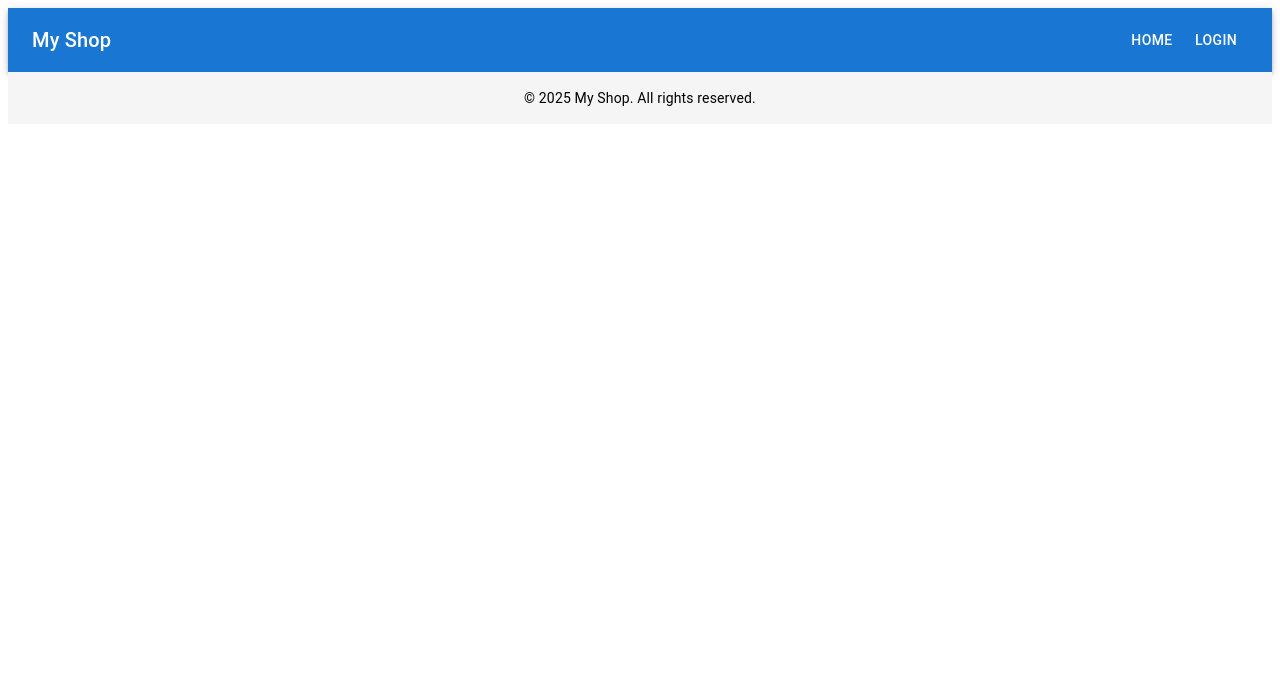
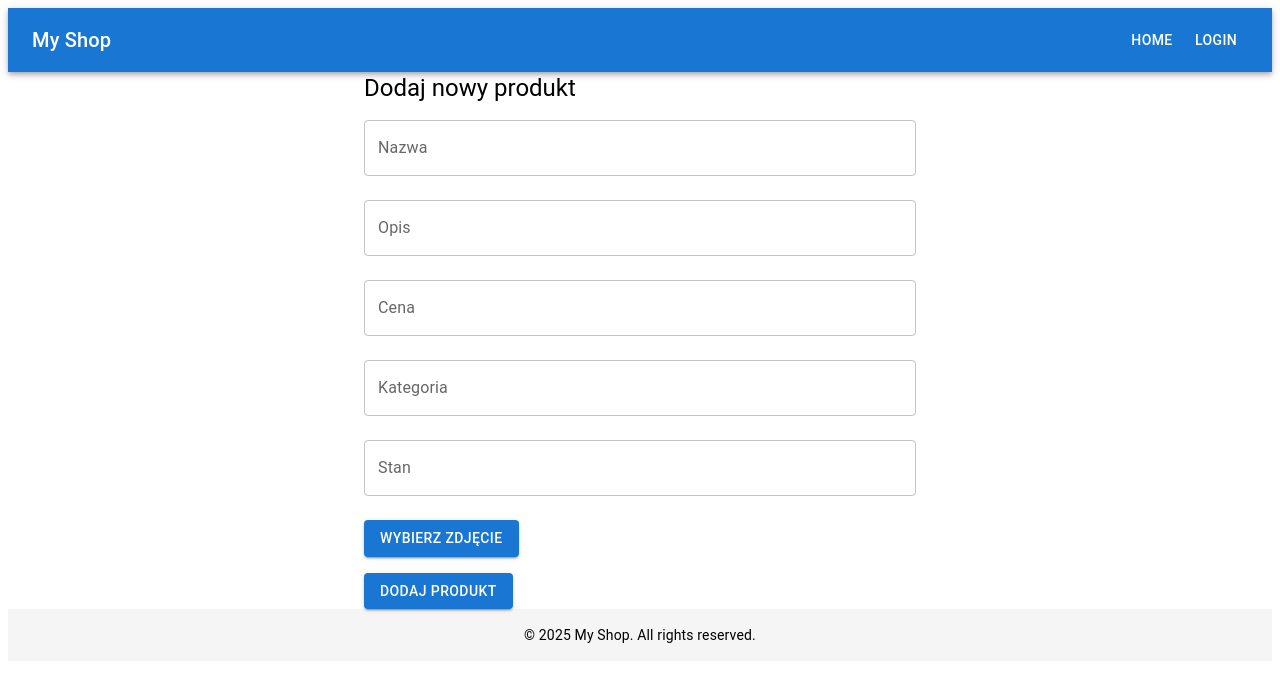
Before and after one commit to RadandMoc/Wprowadzenie-do-aplikacji-Internetowych-2st, a React (Vite) app in the folder Projekt/shop-project/: page /addProduct in a window 1280 px wide. Shown: the top 682 px of the page. Built offline with nearby package versions, Linux system fonts and the light colour scheme.

Commit message:
dodawanie

```diff
--- a/Projekt/shop-project/src/App.tsx
+++ b/Projekt/shop-project/src/App.tsx
@@ -10,6 +10,7 @@ import Register from "./components/Register";
 import AdminPanel from "./components/AdminPanel";
 import AppProvider from "./context/AppContext";
 import OrderHistory from "./components/OrderHistory";
+import AddProductPage from "./components/AddProduct"; // Import nowego komponentu
 
 const App: React.FC = () => {
   return (
@@ -23,6 +24,7 @@ const App: React.FC = () => {
         <Route path="/register" element={<Register />} />
         <Route path="/admin" element={<AdminPanel />} />
         <Route path="/orderHistory" element={<OrderHistory />} />
+        <Route path="/addProduct" element={<AddProductPage />} />
       </Routes>
       <Footer />
     </AppProvider>
--- /dev/null
+++ b/Projekt/shop-project/src/components/AddProduct.tsx
@@ -0,0 +1,92 @@
+import React, { useState } from "react";
+import { TextField, Button, Container, Typography } from "@mui/material";
+import axios from "axios";
+
+const AddProductPage: React.FC = () => {
+  const [name, setName] = useState("");
+  const [description, setDescription] = useState("");
+  const [price, setPrice] = useState("");
+  const [category, setCategory] = useState("");
+  const [stock, setStock] = useState("");
+  const [image, setImage] = useState<string | File>("");
+
+  const handleSubmit = async () => {
+    try {
+      const accessToken = localStorage.getItem("accessToken");
+      const formData = new FormData();
+      formData.append("name", name);
+      formData.append("description", description);
+      formData.append("price", price);
+      formData.append("category", category);
+      formData.append("stock", stock);
+      if (typeof image !== "string") {
+        formData.append("image", image);
+      }
+      await axios.post("http://localhost:8000/product/add/", formData, {
+        headers: { Authorization: `Bearer ${accessToken}` },
+      });
+      alert("Dodano produkt.");
+    } catch (error) {
+      console.error(error);
+    }
+  };
+
+  return (
+    <Container maxWidth="sm">
+      <Typography variant="h5">Dodaj nowy produkt</Typography>
+      <TextField
+        label="Nazwa"
+        value={name}
+        onChange={(e) => setName(e.target.value)}
+        fullWidth
+        margin="normal"
+      />
+      <TextField
+        label="Opis"
+        value={description}
+        onChange={(e) => setDescription(e.target.value)}
+        fullWidth
+        margin="normal"
+      />
+      <TextField
+        label="Cena"
+        value={price}
+        onChange={(e) => setPrice(e.target.value)}
+        fullWidth
+        margin="normal"
+      />
+      <TextField
+        label="Kategoria"
+        value={category}
+        onChange={(e) => setCategory(e.target.value)}
+        fullWidth
+        margin="normal"
+      />
+      <TextField
+        label="Stan"
+        value={stock}
+        onChange={(e) => setStock(e.target.value)}
+        fullWidth
+        margin="normal"
+      />
+      <Button variant="contained" component="label" sx={{ my: 2 }}>
+        Wybierz zdjęcie
+        <input
+          type="file"
+          hidden
+          onChange={(e) => {
+            if (e.target.files && e.target.files[0]) {
+              setImage(e.target.files[0]);
+            }
+          }}
+        />
+      </Button>
+      <br />
+      <Button variant="contained" onClick={handleSubmit}>
+        Dodaj produkt
+      </Button>
+    </Container>
+  );
+};
+
+export default AddProductPage;
--- a/Projekt/shop-project/src/components/Header.tsx
+++ b/Projekt/shop-project/src/components/Header.tsx
@@ -25,7 +25,11 @@ const Header: React.FC = () => {
             Cart
           </Button>
         )}
-
+        {user?.is_superuser && (
+          <Button color="inherit" component={Link} to="/addProduct">
+            Add Product
+          </Button>
+        )}
         <Button color="inherit" component={Link} to="/login">
           {user ? "Logout" : "Login"}
         </Button>
```
Also changed, not shown: 2 other files (tests, documents, lock files or other folders).
